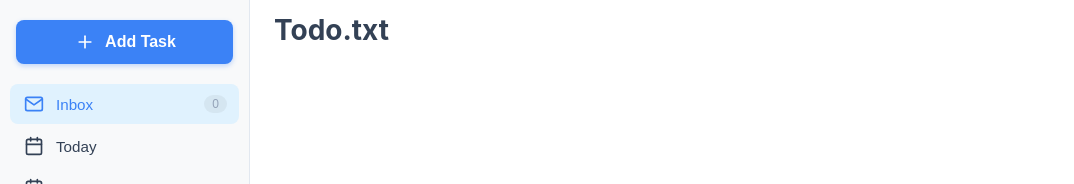
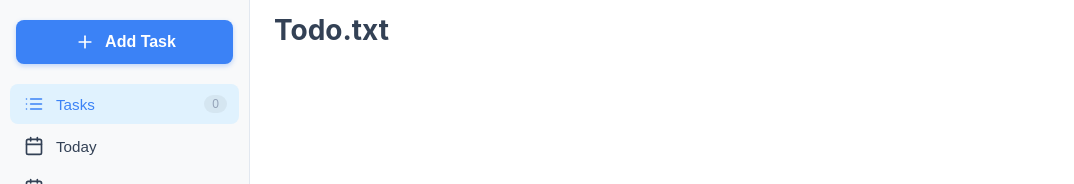
Before and after one commit to yousa-mirage/toduo-rs, a Vue app in the folder todo-gui/: page / in a window 1280 px wide. Shown: the top 184 px of the page, without its empty margins (0-1074 px from the left). Built offline with nearby package versions, Linux system fonts and the light colour scheme.

Commit message:
feat: update sidebar navigation icons and labels for tasks

```diff
--- a/todo-gui/src/components/SidebarNav.vue
+++ b/todo-gui/src/components/SidebarNav.vue
@@ -122,7 +122,7 @@ function toggleSidebar() {
 // Icons (Simple SVGs)
 const icons = {
   plus: `<svg width="20" height="20" viewBox="0 0 24 24" fill="none" stroke="currentColor" stroke-width="2" stroke-linecap="round" stroke-linejoin="round"><line x1="12" y1="5" x2="12" y2="19"></line><line x1="5" y1="12" x2="19" y2="12"></line></svg>`,
-  inbox: `<svg width="20" height="20" viewBox="0 0 24 24" fill="none" stroke="currentColor" stroke-width="2" stroke-linecap="round" stroke-linejoin="round"><path d="M4 4h16c1.1 0 2 .9 2 2v12c0 1.1-.9 2-2 2H4c-1.1 0-2-.9-2-2V6c0-1.1.9-2 2-2z"></path><polyline points="22,6 12,13 2,6"></polyline></svg>`,
+  tasks: `<svg width="20" height="20" viewBox="0 0 24 24" fill="none" stroke="currentColor" stroke-width="2" stroke-linecap="round" stroke-linejoin="round"><line x1="8" y1="6" x2="21" y2="6"></line><line x1="8" y1="12" x2="21" y2="12"></line><line x1="8" y1="18" x2="21" y2="18"></line><line x1="3" y1="6" x2="3.01" y2="6"></line><line x1="3" y1="12" x2="3.01" y2="12"></line><line x1="3" y1="18" x2="3.01" y2="18"></line></svg>`,
   today: `<svg width="20" height="20" viewBox="0 0 24 24" fill="none" stroke="currentColor" stroke-width="2" stroke-linecap="round" stroke-linejoin="round"><rect x="3" y="4" width="18" height="18" rx="2" ry="2"></rect><line x1="16" y1="2" x2="16" y2="6"></line><line x1="8" y1="2" x2="8" y2="6"></line><line x1="3" y1="10" x2="21" y2="10"></line></svg>`,
   calendar: `<svg width="20" height="20" viewBox="0 0 24 24" fill="none" stroke="currentColor" stroke-width="2" stroke-linecap="round" stroke-linejoin="round"><rect x="3" y="4" width="18" height="18" rx="2" ry="2"></rect><line x1="16" y1="2" x2="16" y2="6"></line><line x1="8" y1="2" x2="8" y2="6"></line><line x1="3" y1="10" x2="21" y2="10"></line><text x="7" y="17" font-size="6" font-family="sans-serif">7</text></svg>`,
   folder: `<svg width="20" height="20" viewBox="0 0 24 24" fill="none" stroke="currentColor" stroke-width="2" stroke-linecap="round" stroke-linejoin="round"><path d="M22 19a2 2 0 0 1-2 2H4a2 2 0 0 1-2-2V5a2 2 0 0 1 2-2h5l2 3h9a2 2 0 0 1 2 2z"></path></svg>`,
@@ -155,11 +155,11 @@ const icons = {
           class="nav-item"
           :class="{ active: isFilterActive('all') }"
           @click="emit('update:filter', 'all')"
-          title="Inbox"
+          title="Tasks"
         >
-          <span class="nav-icon" v-html="icons.inbox"></span>
+          <span class="nav-icon" v-html="icons.tasks"></span>
           <span class="nav-details">
-            <span class="nav-label">Inbox</span>
+            <span class="nav-label">Tasks</span>
             <span class="nav-count">{{ counts.all }}</span>
           </span>
         </button>
```
